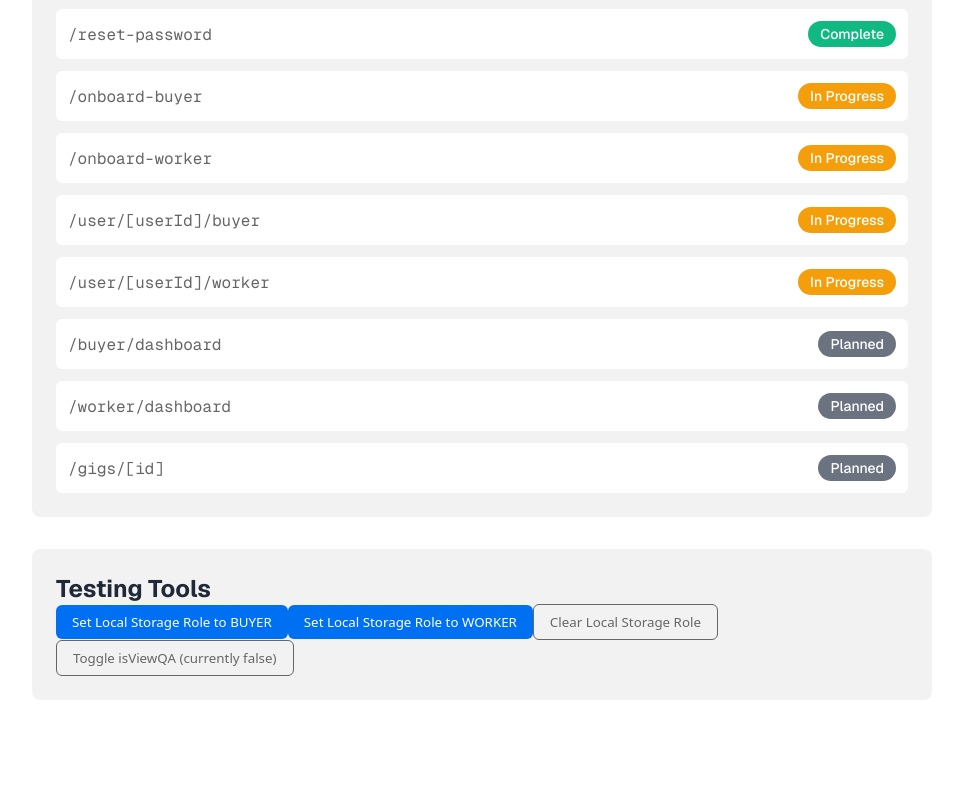
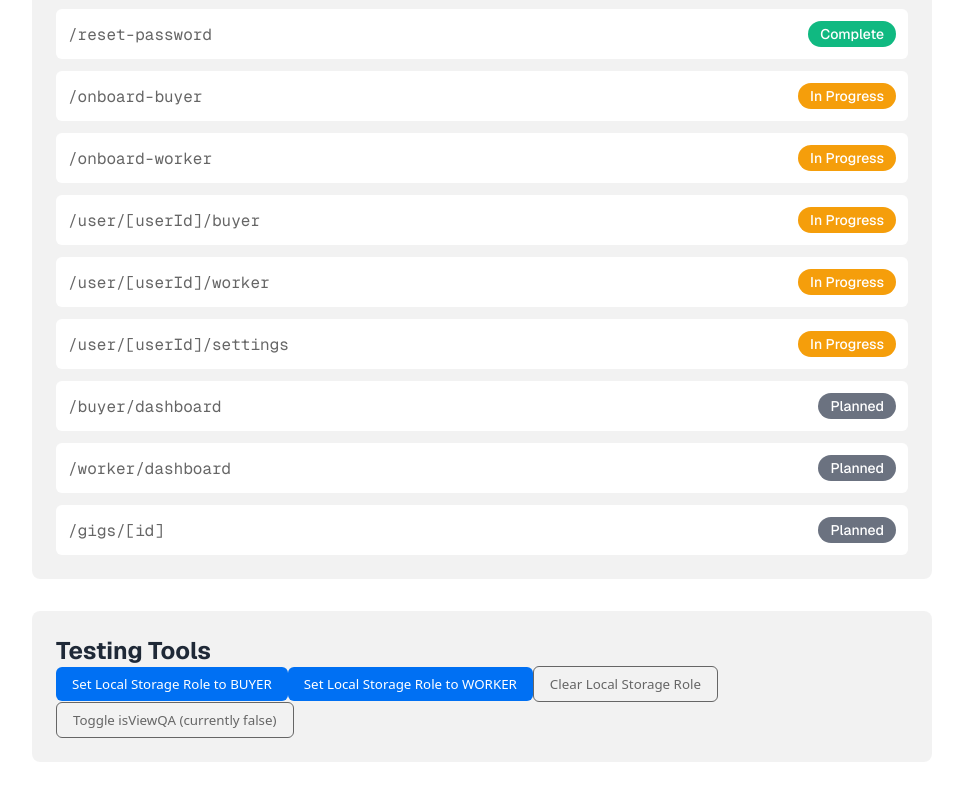
Before and after one commit to wrightalexc-sweepeace/able-ai, a Next.js app: page / in a window 1280 px wide. Shown: the part 871-1671 px from the top of the page, without its empty margins (158-1121 px from the left). Before the commit the page ends 1611 px from the top, so only its background shows below. Built offline with nearby package versions, Linux system fonts and the light colour scheme; no server answers.

Commit message:
feat: add to home page user settings page

```diff
--- a/app/page.tsx
+++ b/app/page.tsx
@@ -131,6 +131,10 @@ const toggleIsViewQA = () => {
               <span className={styles.badge} data-status="in-progress">In Progress</span>
             </div>
             <div className={styles.pageItem}>
+              <Link href="/user/test-user-id/settings" className={styles.pageName}>/user/[userId]/settings</Link>
+              <span className={styles.badge} data-status="in-progress">In Progress</span>
+            </div>
+            <div className={styles.pageItem}>
               <span className={styles.pageName}>/buyer/dashboard</span>
               <span className={styles.badge} data-status="planned">Planned</span>
             </div>
```
